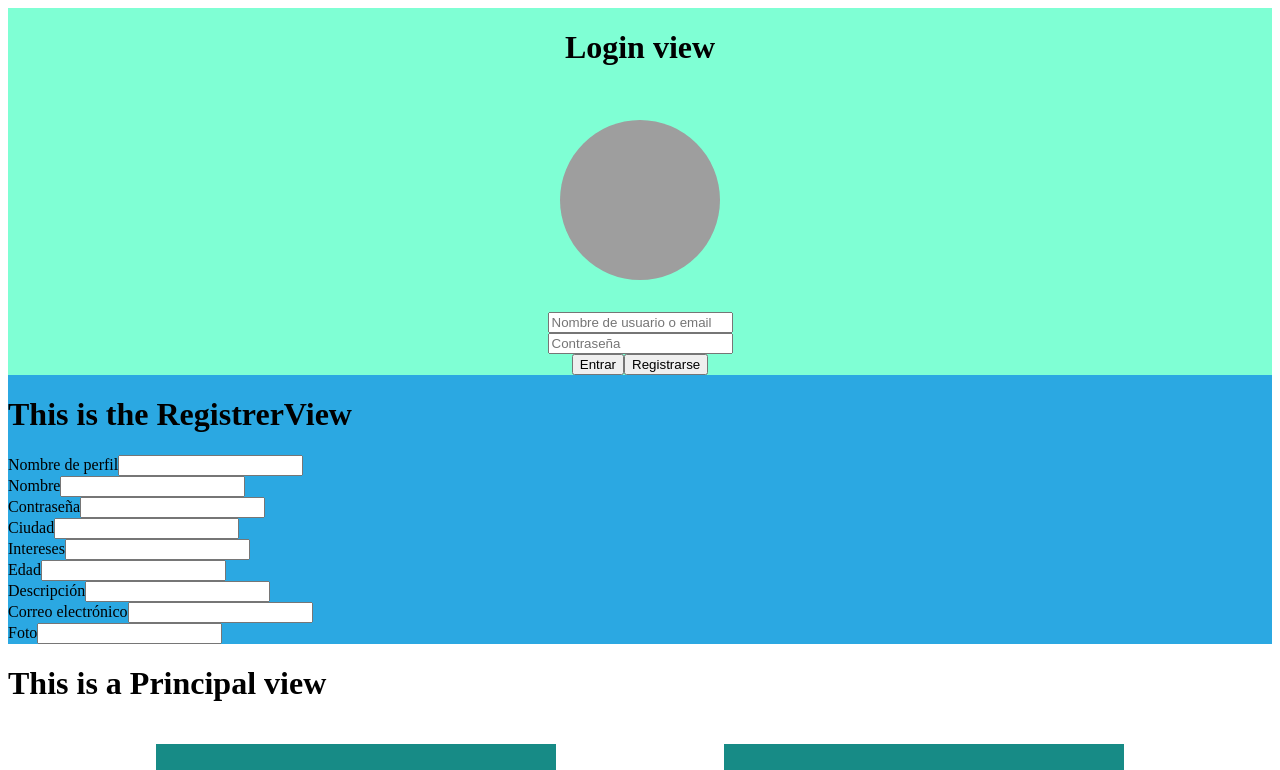
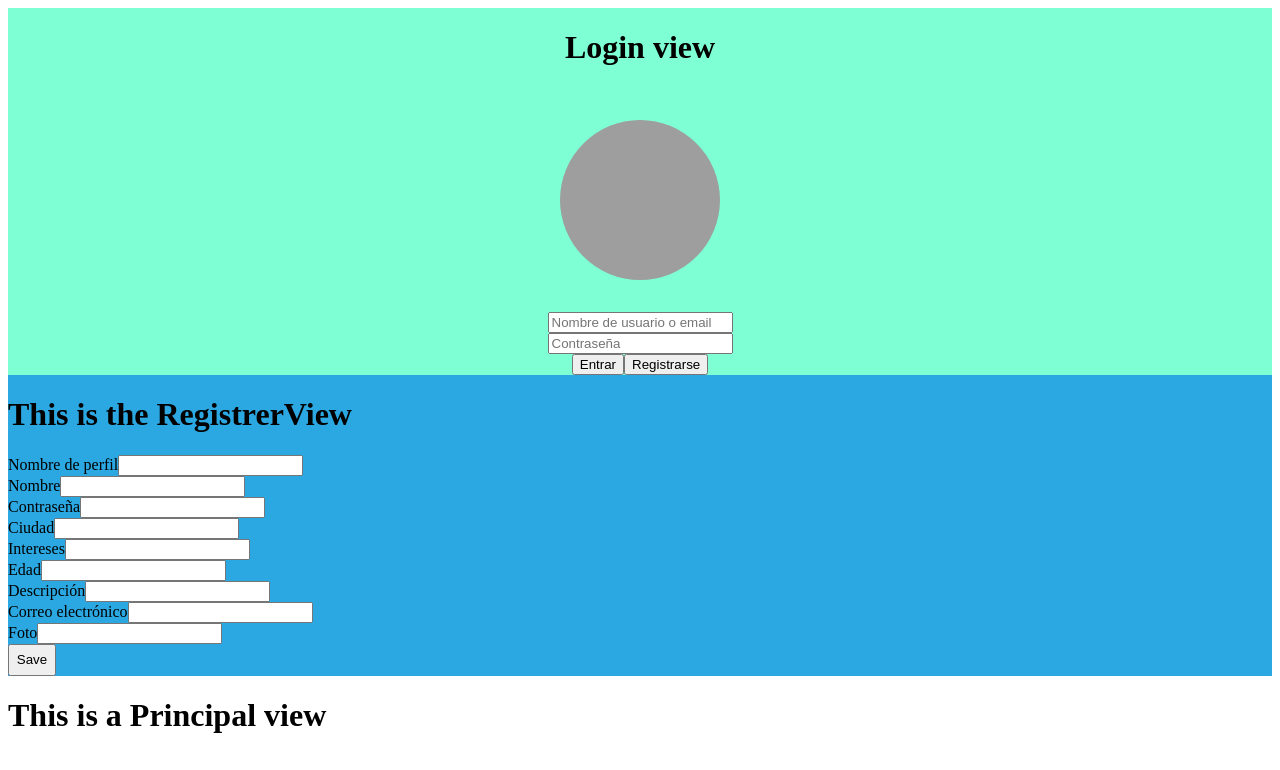
Before and after one commit to JoseLuCG/Proyecto_FinalCurso, a React (Create React App) app in the folder frontend/: page / in a window 1280 px wide. Shown: the top 770 px of the page. Built offline with nearby package versions, Linux system fonts and the light colour scheme; grey boxes are pictures that could not be loaded.

Commit message:
Implements the <SaveButton> at the RegisterView

```diff
--- a/frontend/src/Views/RegistrerView/RegistrerView.jsx
+++ b/frontend/src/Views/RegistrerView/RegistrerView.jsx
@@ -1,3 +1,4 @@
+import SaveButton from '../../components/SaveButton/SaveButton';
 import './RegistrerView.css';
 
 function RegistrerView() {
@@ -40,6 +41,7 @@ function RegistrerView() {
                 Foto
                 <input type="text"/>
             </label>
+            <SaveButton/>
         </div>
     );
 }
```
